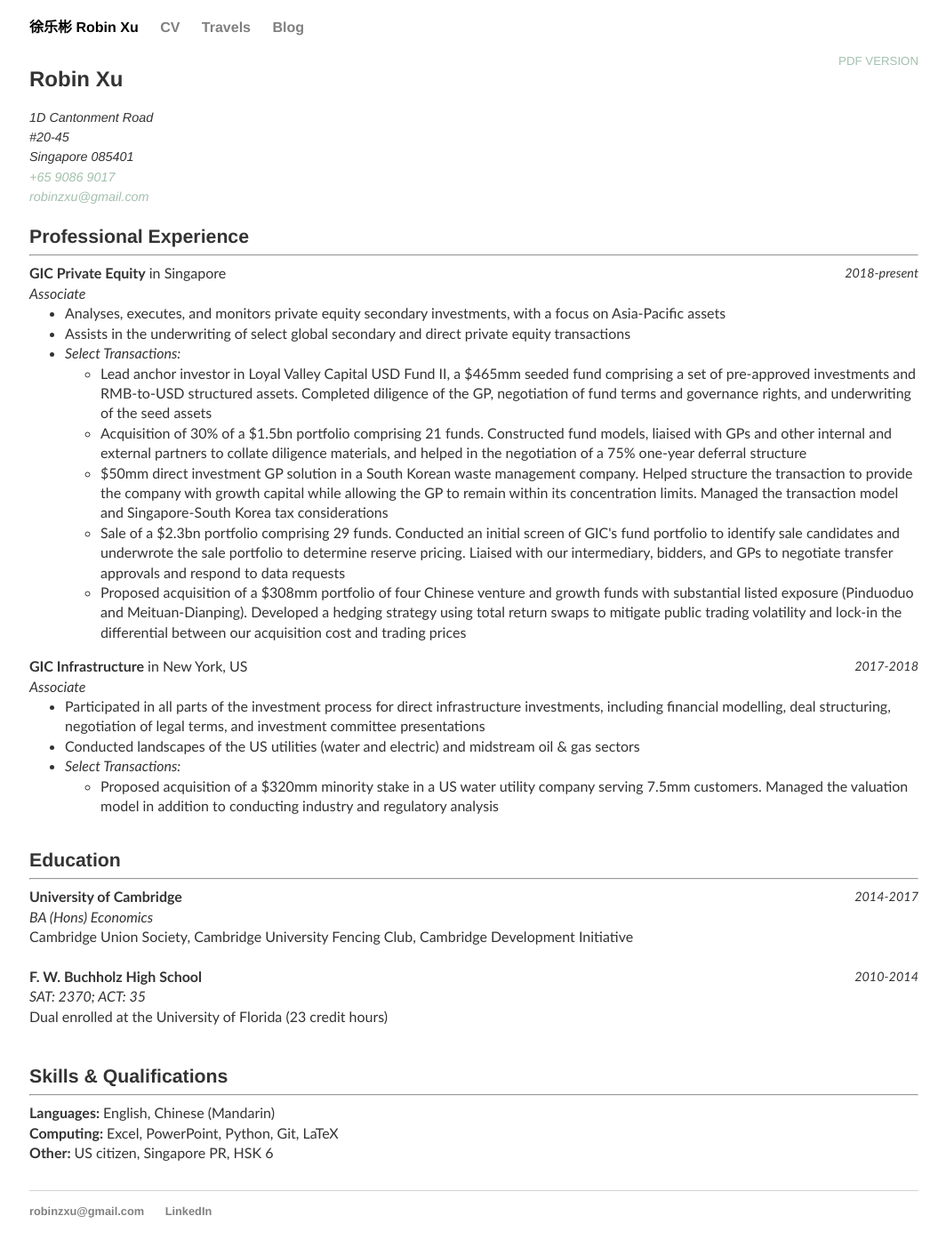
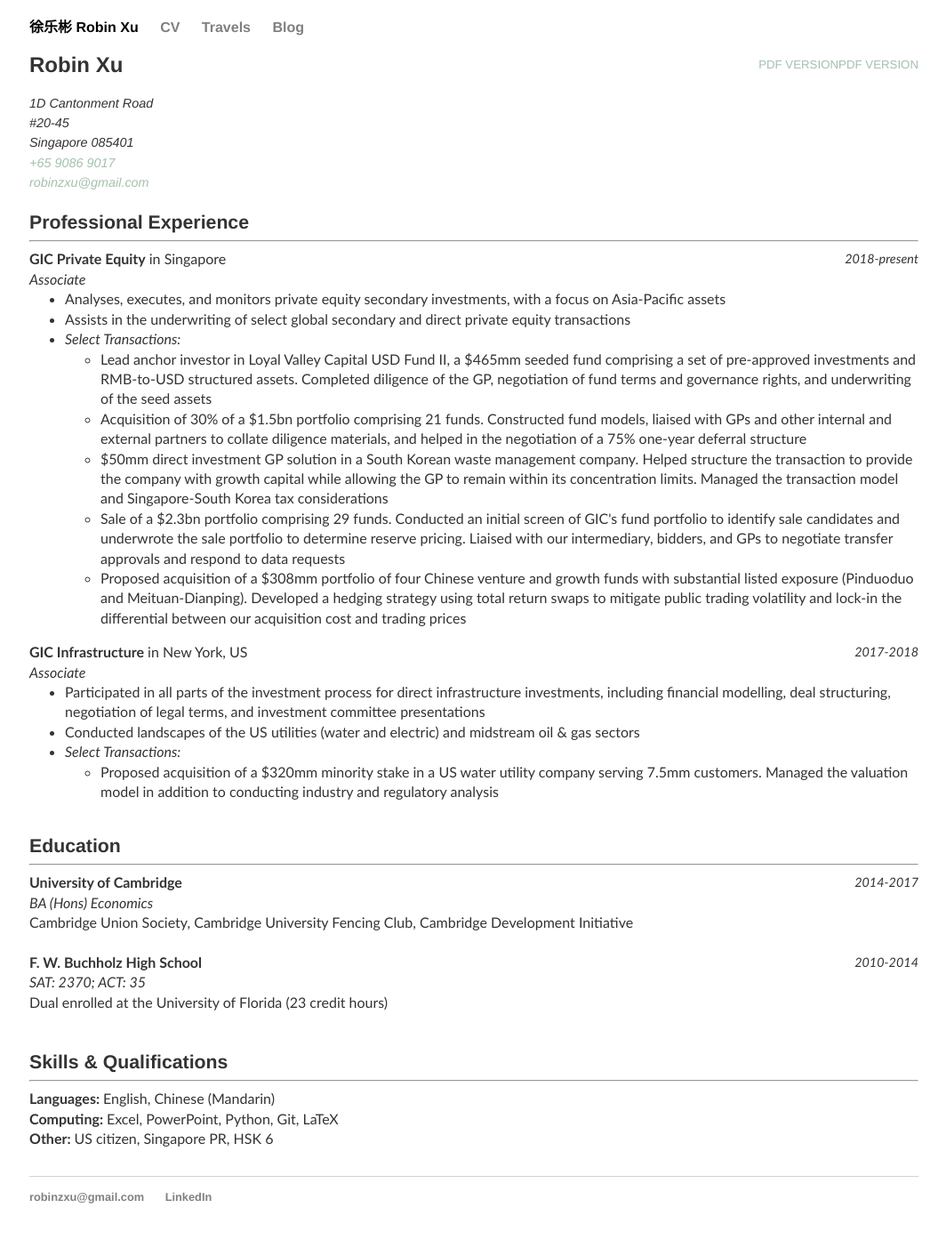
Before and after one commit to robinzxu/robinzxu.github.io, a Jekyll site: the page built from cv/index.html, in a window 1280 px wide. Shown: the whole page at 89% size, without its empty margins (107-1171 px from the left). Built offline with Jekyll 4.4.1, drawn with Linux system fonts in a browser that asks for light colours.

Commit message:
Update index.html

```diff
--- a/cv/index.html
+++ b/cv/index.html
@@ -5,11 +5,11 @@
 
 <div class="cv">
 
-<!--<a target="_blank" rel="noopener noreferrer" href="Robin Xu - CV (October 20).pdf" class="download" title="PDF Version">PDF Version</a> -->
+<a target="_blank" rel="noopener noreferrer" href="Robin Xu - CV (October 20).pdf" class="download" title="PDF Version">PDF Version</a>
+<a target="_blank" rel="noopener noreferrer" href="" class="download" title="PDF Version"> </a>
+<a target="_blank" rel="noopener noreferrer" href="Robin Xu - CV (October 20).pdf" class="download" title="PDF Version">PDF Version</a>
 
-<div style="float:left;"><h2>Robin Xu</h2></div>
-<a style="float:right;" target="_blank" rel="noopener noreferrer" href="Robin Xu - CV (October 20).pdf" class="download" title="PDF Version">PDF Version</a>
-<div style="clear:both;"></div>
+<h2>Robin Xu</h2>
 
 <address style="font-size: 0.9em">
 	1D Cantonment Road<br>
```
